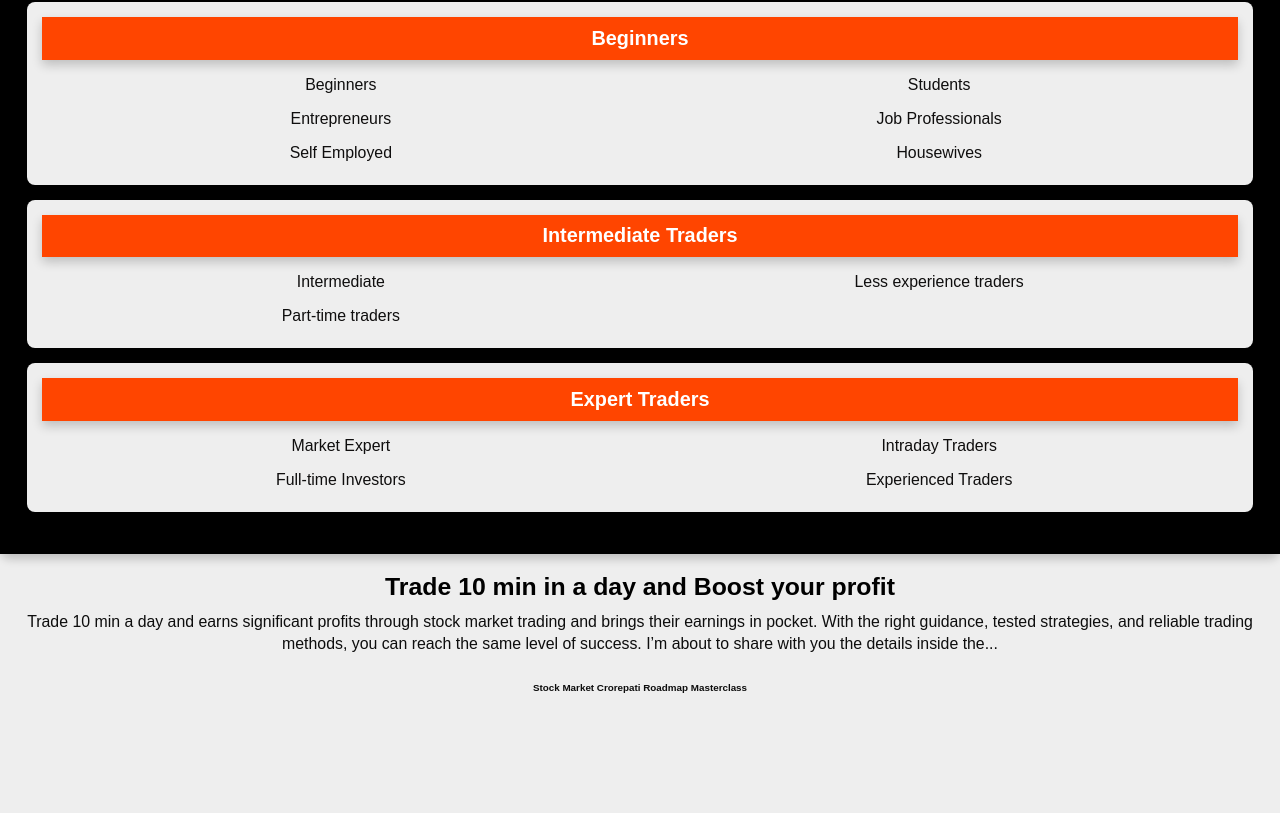
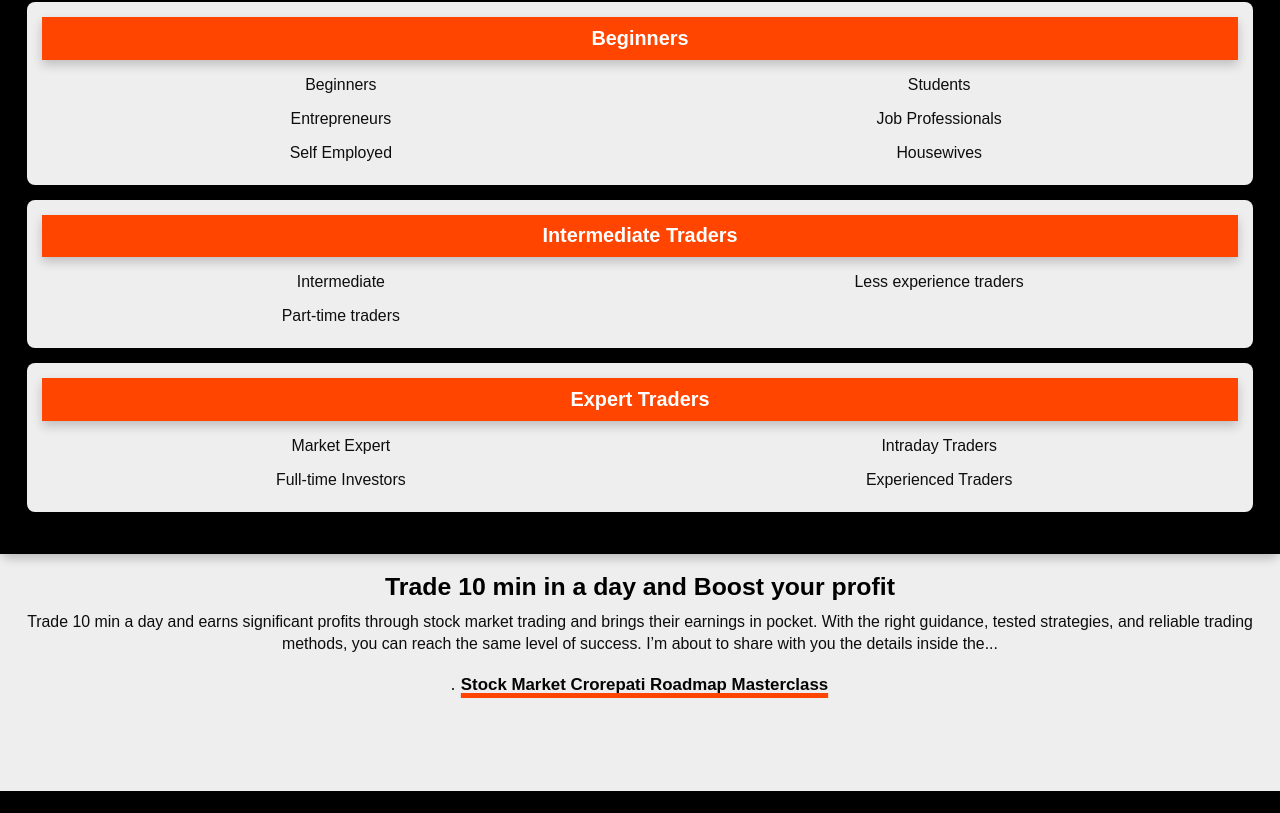
Before and after one commit to mrdc48/testbharat, a plain HTML site: page index.html in a window 1280 px wide. Shown: the part 1730-2543 px from the top of the page. After the commit the page ends 2521 px from the top, so only its background shows below. Drawn offline with Linux system fonts and the light colour scheme.

Commit message:
Update index.html

```diff
--- a/index.html
+++ b/index.html
@@ -127,7 +127,7 @@
   With the right guidance, tested strategies, and reliable
   trading methods, you can reach the same level of success.
   I’m about to share with you the details inside the...</p>
-  <p><strong>Stock Market Crorepati Roadmap  Masterclass</strong></p>
+  <li><strong>Stock Market Crorepati Roadmap  Masterclass</strong></li>
 </div>
 
 
```
